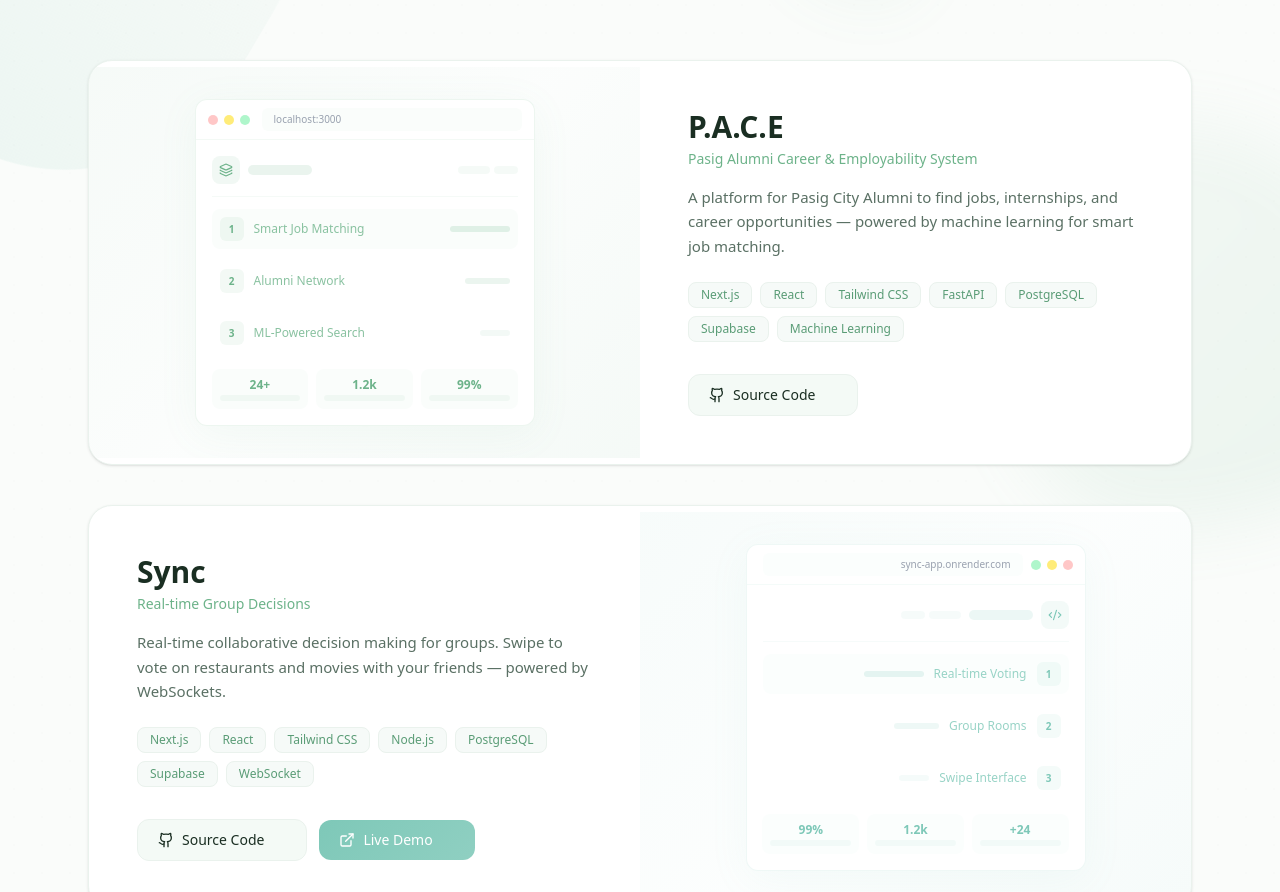
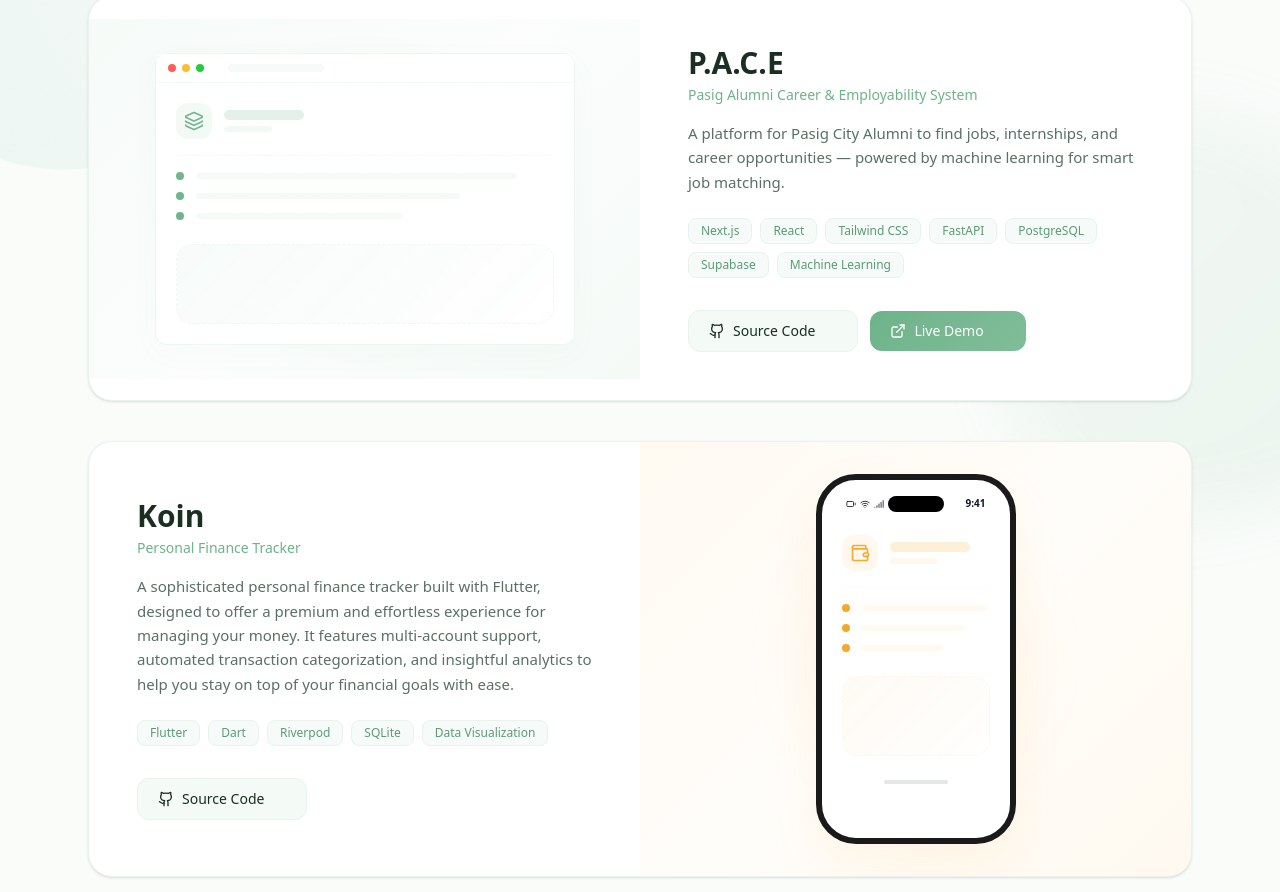
Before and after one commit to KlyrhonMiko/portfolio, a Next.js app: page / in a window 1280 px wide. Shown: the part 2665-3557 px from the top of the page. Built offline with nearby package versions, Linux system fonts and the light colour scheme.

Commit message:
feat: added koin project to my works section

```diff
--- a/src/components/Projects.tsx
+++ b/src/components/Projects.tsx
@@ -2,7 +2,7 @@
 
 import { motion, useInView } from "framer-motion";
 import { useRef } from "react";
-import { ExternalLink, Github, ArrowUpRight, Code2, Layers } from "lucide-react";
+import { ExternalLink, Github, ArrowUpRight, Code2, Layers, Wallet, Wifi, Battery, Signal } from "lucide-react";
 
 const projects = [
   {
@@ -24,27 +24,28 @@ const projects = [
     icon: Layers,
     features: ["Smart Job Matching", "Alumni Network", "ML-Powered Search"],
     mockUrl: "localhost:3000",
+    mockupType: "desktop" as const,
+    live: "https://pace.pasigcity.gov.ph",
   },
   {
-    title: "Sync",
-    subtitle: "Real-time Group Decisions",
+    title: "Koin",
+    subtitle: "Personal Finance Tracker",
     description:
-      "Real-time collaborative decision making for groups. Swipe to vote on restaurants and movies with your friends — powered by WebSockets.",
+      "A sophisticated personal finance tracker built with Flutter, designed to offer a premium and effortless experience for managing your money. It features multi-account support, automated transaction categorization, and insightful analytics to help you stay on top of your financial goals with ease.",
     tags: [
-      "Next.js",
-      "React",
-      "Tailwind CSS",
-      "Node.js",
-      "PostgreSQL",
-      "Supabase",
-      "WebSocket",
+      "Flutter",
+      "Dart",
+      "Riverpod",
+      "SQLite",
+      "Data Visualization",
     ],
-    github: "https://github.com/KlyrhonMiko/sync",
-    live: "https://sync-mvto.onrender.com/",
-    accent: "#7ec8b8",
-    icon: Code2,
-    features: ["Real-time Voting", "Group Rooms", "Swipe Interface"],
-    mockUrl: "sync-app.onrender.com",
+    github: "https://github.com/KlyrhonMiko/koin",
+    accent: "#f5a623",
+    icon: Wallet,
+    features: ["Multi-Account", "Dynamic Dashboard", "Savings Tracker"],
+    mockUrl: "koin.app",
+    mockupType: "mobile" as const,
+    live: undefined,
   },
 ];
 
@@ -57,7 +58,6 @@ export default function Projects() {
       {/* Animated background blobs */}
       <div className="pointer-events-none absolute inset-0">
         <div className="dot-pattern absolute inset-0 opacity-[0.03]" />
-        {/* Large blob top-left — wide slow morph */}
         <div
           className="absolute -left-28 -top-16 h-[420px] w-[420px] opacity-[0.12]"
           style={{
@@ -68,7 +68,6 @@ export default function Projects() {
             borderRadius: "70% 30% 50% 50% / 30% 60% 40% 70%",
           }}
         />
-        {/* Medium blob right — diagonal drift */}
         <div
           className="absolute -right-20 top-1/3 h-[380px] w-[380px] opacity-[0.10]"
           style={{
@@ -78,29 +77,6 @@ export default function Projects() {
               "blob 10s ease-in-out infinite reverse, float-3 16s ease-in-out infinite",
             borderRadius: "60% 40% 30% 70% / 60% 30% 70% 40%",
             filter: "blur(30px)",
-          }}
-        />
-        {/* Small blob bottom-center — accent pulse */}
-        <div
-          className="absolute bottom-10 left-1/2 h-[250px] w-[250px] -translate-x-1/2 opacity-[0.08]"
-          style={{
-            background:
-              "linear-gradient(160deg, var(--color-accent-teal), var(--color-primary-light))",
-            animation:
-              "blob 8s ease-in-out infinite, float-1 14s ease-in-out infinite reverse",
-            borderRadius: "60% 40% 30% 70% / 60% 30% 70% 40%",
-            filter: "blur(45px)",
-          }}
-        />
-        {/* Tiny blob top-right — fast morph */}
-        <div
-          className="absolute right-1/4 top-16 h-[160px] w-[160px] opacity-[0.07]"
-          style={{
-            background: "var(--color-primary)",
-            animation:
-              "blob 7s ease-in-out infinite reverse, float-1 10s ease-in-out infinite",
-            borderRadius: "60% 40% 30% 70% / 60% 30% 70% 40%",
-            filter: "blur(35px)",
           }}
         />
       </div>
@@ -120,10 +96,6 @@ export default function Projects() {
             Featured Projects
           </h2>
           <div className="mx-auto h-0.5 w-20 bg-[#81C784]" />
-          <p className="mx-auto mt-4 max-w-lg text-body">
-            Here are some of my recent projects. Each one was built with care,
-            attention to detail, and a focus on user experience.
-          </p>
         </motion.div>
 
         {/* Projects */}
@@ -145,7 +117,7 @@ export default function Projects() {
                 className="group relative"
               >
                 <div
-                  className={`relative grid items-center gap-0 overflow-hidden rounded-2xl sm:rounded-3xl border border-border-light bg-surface shadow-sm transition-all duration-500 hover:border-primary/20 hover:shadow-2xl hover:shadow-primary/8 md:grid-cols-2 ${
+                  className={`relative grid items-center gap-0 overflow-hidden rounded-2xl sm:rounded-3xl border border-border-light bg-surface shadow-sm transition-all duration-500 hover:border-primary/20 hover:shadow-2xl md:grid-cols-2 ${
                     isEven ? "" : "md:[direction:rtl]"
                   }`}
                 >
@@ -156,144 +128,110 @@ export default function Projects() {
                       background: `linear-gradient(135deg, ${project.accent}10, ${project.accent}06, ${project.accent}12)`,
                     }}
                   >
-                    {/* Subtle background glow */}
                     <div
                       className="absolute left-1/2 top-1/2 h-40 w-40 -translate-x-1/2 -translate-y-1/2 rounded-full opacity-[0.08] blur-3xl"
                       style={{ background: project.accent }}
                     />
 
-                    {/* Mock browser window */}
+                    {/* Mock device/window */}
                     <div
-                      className="relative z-10 w-full max-w-[280px] sm:max-w-[340px] overflow-hidden rounded-lg sm:rounded-xl border shadow-lg transition-all duration-500 group-hover:shadow-xl group-hover:-translate-y-1"
+                      className={`relative z-10 w-full overflow-hidden transition-all duration-500 group-hover:shadow-2xl group-hover:-translate-y-1 ${
+                        project.mockupType === "mobile"
+                          ? "max-w-[190px] sm:max-w-[200px] h-[330px] sm:h-[370px] rounded-[2.5rem] border-[6px]"
+                          : "max-w-[300px] sm:max-w-[420px] rounded-lg sm:rounded-xl border"
+                      }`}
                       style={{
-                        borderColor: `${project.accent}20`,
+                        borderColor: project.mockupType === "mobile" ? "#1a1a1a" : `${project.accent}20`,
                         background: "#ffffff",
-                        boxShadow: `0 8px 40px ${project.accent}12`,
+                        boxShadow: project.mockupType === "mobile"
+                          ? `0 20px 50px ${project.accent}15`
+                          : `0 8px 30px ${project.accent}08`,
                       }}
                     >
-                      {/* Browser chrome */}
-                      <div
-                        className="flex items-center gap-2 border-b px-3 py-2"
-                        style={{ borderColor: `${project.accent}15` }}
-                      >
-                        <div className="flex gap-1.5">
-                          <div className="h-2.5 w-2.5 rounded-full bg-red-300/60" />
-                          <div className="h-2.5 w-2.5 rounded-full bg-yellow-300/60" />
-                          <div className="h-2.5 w-2.5 rounded-full bg-green-300/60" />
+                      {/* Frame extras */}
+                      {project.mockupType === "mobile" ? (
+                        <div className="relative">
+                          <div className="flex items-center justify-between px-6 pt-4 pb-1 relative z-20">
+                            <span className="text-[10px] font-bold text-gray-900">9:41</span>
+                            <div className="flex items-center gap-1">
+                              <Signal className="h-2.5 w-2.5 text-gray-900" />
+                              <Wifi className="h-2.5 w-2.5 text-gray-900" />
+                              <Battery className="h-2.5 w-2.5 text-gray-900" />
+                            </div>
+                          </div>
+                          <div className="absolute top-4 left-1/2 -translate-x-1/2 h-4 w-14 rounded-full bg-black z-20" />
                         </div>
+                      ) : (
                         <div
-                          className="ml-1 flex-1 rounded-md px-3 py-1 text-[10px] text-gray-400"
-                          style={{ background: `${project.accent}08` }}
+                          className="flex items-center gap-2 border-b px-3 py-2.5 backdrop-blur-sm"
+                          style={{
+                            borderColor: `${project.accent}15`,
+                            background: "rgba(255, 255, 255, 0.4)",
+                          }}
                         >
-                          {project.mockUrl}
-                        </div>
-                      </div>
-
-                      {/* Mock app content */}
-                      <div className="space-y-3 p-4">
-                        {/* Mock header */}
-                        <div className="flex items-center gap-2">
-                          <div
-                            className="flex h-7 w-7 items-center justify-center rounded-lg"
-                            style={{
-                              background: `${project.accent}18`,
-                            }}
-                          >
-                            <Icon
-                              className="h-3.5 w-3.5"
-                              style={{ color: project.accent }}
-                            />
+                          <div className="flex gap-1.5">
+                            <div className="h-2 w-2 rounded-full bg-[#ff5f56]" />
+                            <div className="h-2 w-2 rounded-full bg-[#ffbd2e]" />
+                            <div className="h-2 w-2 rounded-full bg-[#27c93f]" />
                           </div>
                           <div
-                            className="h-2.5 w-16 rounded-full"
-                            style={{ background: `${project.accent}25` }}
+                            className="ml-4 h-2 w-24 rounded-full"
+                            style={{ background: `${project.accent}10` }}
                           />
-                          <div className="ml-auto flex gap-1">
-                            <div
-                              className="h-2 w-8 rounded-full"
-                              style={{ background: `${project.accent}12` }}
-                            />
-                            <div
-                              className="h-2 w-6 rounded-full"
-                              style={{ background: `${project.accent}12` }}
-                            />
+                        </div>
+                      )}
+
+                      {/* Unified Simple Content */}
+                      <div className="relative space-y-4 p-5 text-left" style={{ direction: 'ltr' }}>
+                        <div className="pointer-events-none absolute inset-0 z-30 bg-gradient-to-tr from-transparent via-white/5 to-white/10" />
+
+                        <div className="relative z-10 flex items-center gap-3">
+                          <div
+                            className="flex h-9 w-9 items-center justify-center rounded-xl"
+                            style={{ background: `${project.accent}15` }}
+                          >
+                            <Icon className="h-5 w-5" style={{ color: project.accent }} />
+                          </div>
+                          <div className="space-y-1.5">
+                            <div className="h-2.5 w-20 rounded-full" style={{ background: `${project.accent}30` }} />
+                            <div className="h-1.5 w-12 rounded-full" style={{ background: `${project.accent}15` }} />
                           </div>
                         </div>
 
-                        {/* Divider */}
-                        <div
-                          className="h-[1px] w-full"
-                          style={{ background: `${project.accent}12` }}
-                        />
+                        <div className="h-[1px] w-full" style={{ background: `${project.accent}10` }} />
 
-                        {/* Mock feature rows */}
-                        {project.features.map((feature, i) => (
-                          <div
-                            key={feature}
-                            className="flex items-center gap-2.5 rounded-lg p-2 transition-colors duration-300"
-                            style={{
-                              background:
-                                i === 0 ? `${project.accent}08` : "transparent",
-                            }}
-                          >
-                            <div
-                              className="flex h-6 w-6 shrink-0 items-center justify-center rounded-md text-[10px] font-bold"
-                              style={{
-                                background: `${project.accent}15`,
-                                color: project.accent,
-                              }}
-                            >
-                              {i + 1}
-                            </div>
-                            <span
-                              className="text-xs font-medium"
-                              style={{ color: `${project.accent}cc` }}
-                            >
-                              {feature}
-                            </span>
-                            <div
-                              className="ml-auto h-1.5 rounded-full"
-                              style={{
-                                width: `${60 - i * 15}px`,
-                                background: `${project.accent}${
-                                  30 - i * 8
-                                }`,
-                              }}
-                            />
-                          </div>
-                        ))}
-
-                        {/* Mock stats row */}
-                        <div className="flex gap-2 pt-1">
-                          {[...Array(3)].map((_, i) => (
-                            <div
-                              key={i}
-                              className="flex-1 rounded-lg p-2 text-center"
-                              style={{ background: `${project.accent}08` }}
-                            >
+                        <div className="space-y-3">
+                          {[1, 2, 3].map((i) => (
+                            <div key={i} className="flex items-center gap-3">
+                              <div className="h-2 w-2 rounded-full" style={{ background: project.accent }} />
                               <div
-                                className="text-xs font-bold"
-                                style={{ color: project.accent }}
-                              >
-                                {["24+", "1.2k", "99%"][i]}
-                              </div>
-                              <div
-                                className="mt-0.5 h-1.5 w-full rounded-full"
-                                style={{ background: `${project.accent}12` }}
+                                className="h-1.5 rounded-full"
+                                style={{
+                                  width: `${100 - (i * 15)}%`,
+                                  background: `${project.accent}12`
+                                }}
                               />
                             </div>
                           ))}
                         </div>
+
+                        <div
+                          className="mt-6 h-20 w-full rounded-2xl opacity-40"
+                          style={{
+                            background: `linear-gradient(135deg, ${project.accent}20, ${project.accent}05)`,
+                            border: `1px dashed ${project.accent}30`
+                          }}
+                        />
+
+                        {project.mockupType === "mobile" && (
+                          <div className="absolute bottom-2 left-1/2 -translate-x-1/2 h-1 w-16 rounded-full bg-gray-900/10 z-40" />
+                        )}
                       </div>
                     </div>
                   </div>
 
                   {/* Content side */}
-                  <div
-                    className={`flex flex-col justify-center p-5 sm:p-6 md:p-10 lg:p-12 ${
-                      isEven ? "" : "md:[direction:ltr]"
-                    }`}
-                  >
+                  <div className={`flex flex-col justify-center p-5 sm:p-6 md:p-10 lg:p-12 ${isEven ? "" : "md:[direction:ltr]"}`}>
                     <h3 className="text-xl font-bold text-heading sm:text-2xl md:text-3xl">
                       {project.title}
                     </h3>
@@ -305,7 +243,6 @@ export default function Projects() {
                       {project.description}
                     </p>
 
-                    {/* Tags */}
                     <div className="mt-4 sm:mt-6 flex flex-wrap gap-1.5 sm:gap-2">
                       {project.tags.map((tag) => (
                         <span
@@ -317,7 +254,6 @@ export default function Projects() {
                       ))}
                     </div>
 
-                    {/* Action links */}
                     <div className="mt-6 sm:mt-8 flex flex-wrap items-center gap-2 sm:gap-3">
                       <a
                         href={project.github}
@@ -334,7 +270,7 @@ export default function Projects() {
                           href={project.live}
                           target="_blank"
                           rel="noopener noreferrer"
-                          className="group/btn inline-flex items-center gap-2 rounded-xl px-4 sm:px-5 py-2 sm:py-2.5 text-xs sm:text-sm font-medium text-white transition-all hover:shadow-lg"
+                          className="group/btn inline-flex items-center gap-2 rounded-xl px-4 sm:px-5 py-2 sm:py-2.5 text-xs sm:text-sm font-medium text-white transition-all"
                           style={{
                             background: `linear-gradient(135deg, ${project.accent}, ${project.accent}dd)`,
                           }}
```
